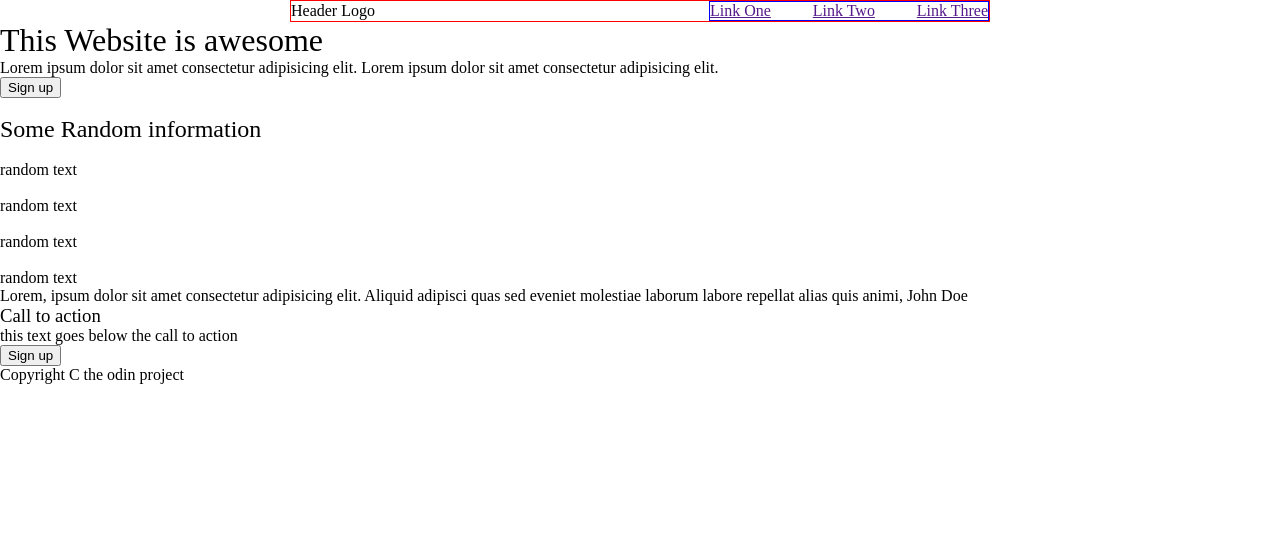
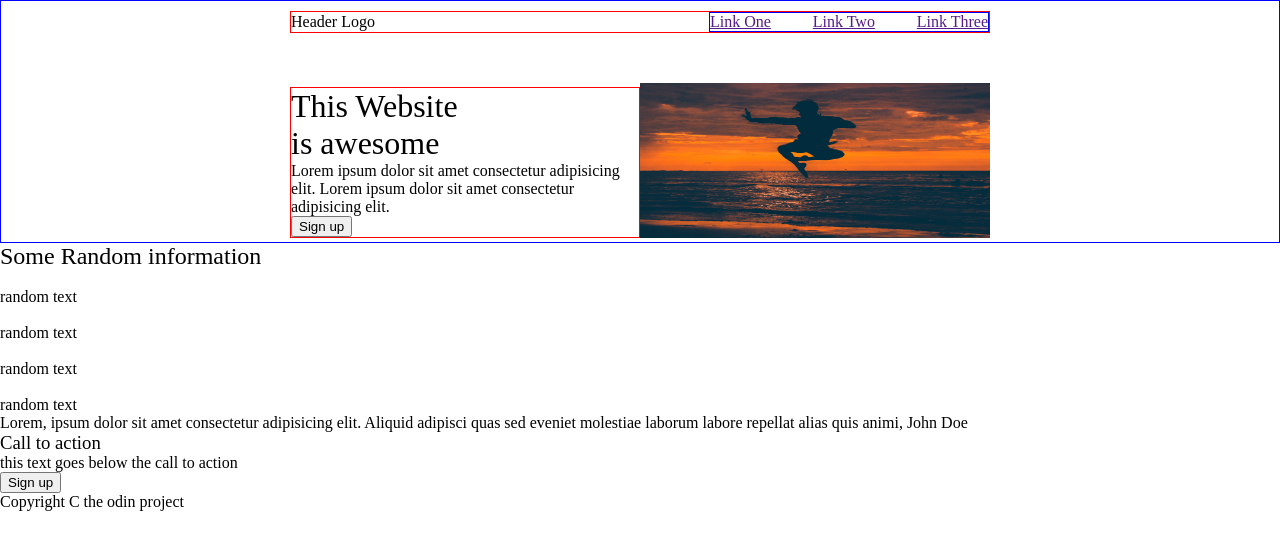
Before and after one commit to Vahe-Sevachyan/odin-landing-page, a plain HTML site: page index.html in a window 1280 px wide. Drawn offline with Linux system fonts and the light colour scheme.

Commit message:
updated hero section positioning

```diff
--- a/index.html
+++ b/index.html
@@ -9,7 +9,7 @@
   </head>
   <body>
     <header>
-      <nav class="nav-section">
+      <nav class="nav-section max-width">
         <span>Header Logo</span>
         <ul class="nav-links">
           <li><a href="">Link One</a></li>
@@ -17,9 +17,12 @@
           <li><a href="">Link Three</a></li>
         </ul>
       </nav>
-      <div class="hero-container">
+      <div class="hero-container max-width">
         <div class="left-hero-section">
-          <h1>This Website is awesome</h1>
+          <h1>
+            This Website <br />
+            is awesome
+          </h1>
           <p>
             Lorem ipsum dolor sit amet consectetur adipisicing elit. Lorem ipsum
             dolor sit amet consectetur adipisicing elit.
@@ -27,7 +30,7 @@
           <button>Sign up</button>
         </div>
         <div class="hero-img-container">
-          <img class="hero-img" src="" alt="" />
+          <img class="hero-img" src="images/charlein-gracia.jpg" alt="" />
         </div>
       </div>
     </header>
--- a/styles/_header.scss
+++ b/styles/_header.scss
@@ -1,15 +1,31 @@
-.nav-section {
+header {
+  min-height: 30vh;
+  border: 1px solid blue;
+}
+header .nav-section {
+  border: 1px solid red;
+  margin-bottom: 50px;
+  margin-top: 10px;
+}
+
+.nav-links {
+  display: flex;
+  justify-content: space-between;
+  width: 280px;
+  border: 1px solid blue;
+}
+.max-width {
+  max-width: 700px;
   display: flex;
   justify-content: space-between;
   align-items: center;
   margin: auto;
+}
+.left-hero-section {
   border: 1px solid red;
-  max-width: 700px;
+  width: 350px;
 }
-
-.nav-links {
-  display: flex;
-  width: 280px;
-  border: 1px solid blue;
-  justify-content: space-between;
+.hero-img {
+  width: 350px;
+  height: 155px;
 }
```
Also changed, not shown: images/charlein-gracia.jpg (added), styles/styles.css, 1 other file.
